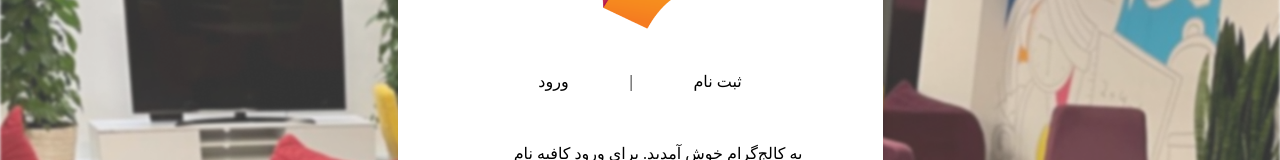
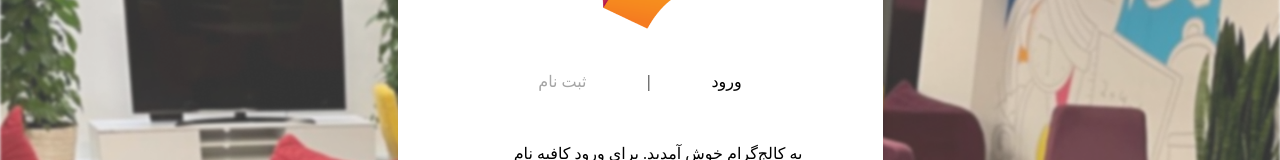
Before and after one commit to Hooman13/RahnemaCollegeProject, a React (Create React App) app: page /login in a window 1280 px wide. Shown: the part 155-315 px from the top of the page. Built offline with nearby package versions, Linux system fonts and the light colour scheme.

Commit message:
add color of vorud and sabtenam links

```diff
--- a/src/pages/Login.tsx
+++ b/src/pages/Login.tsx
@@ -30,12 +30,12 @@ export const Login = () => {
                 <img src="./img/logo.png" alt="" />
               </div>
               <div className="mb-12 justify-evenly flex">
+                <Link to="/signup">
+                  <button className="text-[#A5A5A5]">ثبت نام</button>
+                </Link>
+                |
                 <Link to="/login">
                   <button>ورود</button>
-                </Link>
-                |
-                <Link to="/signup">
-                  <button>ثبت نام</button>
                 </Link>
               </div>
               <div className="text-right mb-8">
--- a/src/pages/Signup.tsx
+++ b/src/pages/Signup.tsx
@@ -50,12 +50,12 @@ export const Signup = () => {
                 <img src="./img/logo.png" alt="" />
               </div>
               <div className="mb-12 justify-evenly flex">
-                <Link to="/login">
-                  <button>ورود</button>
+                <Link to="/signup">
+                  <button>ثبت نام</button>
                 </Link>
                 |
-                <Link to="/signup">
-                  <button>ثبت نام</button>
+                <Link to="/login">
+                  <button className="text-[#A5A5A5]">ورود</button>
                 </Link>
               </div>
               <div className="text-right mb-8">
```
